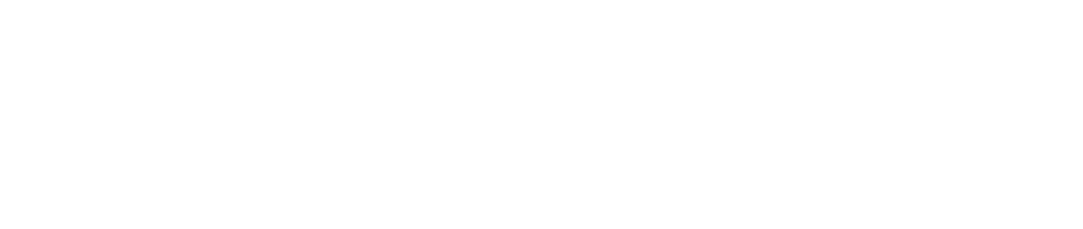
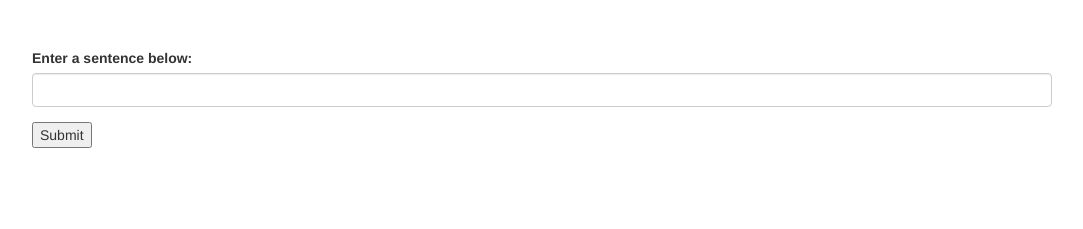
Before and after one commit to davidabutler92/word-puzzle, a plain HTML site: page index.html in a window 1280 px wide. Shown: the whole page, without its empty margins (98-1181 px from the left). Drawn offline with Linux system fonts and the light colour scheme.

Commit message:
add form-group for user input and #output-sentence for users new outputted sentence to be displayed

```diff
--- a/css/main.css
+++ b/css/main.css
@@ -0,0 +1,7 @@
+#output-container {
+  display: none;
+}
+
+.jumbotron {
+  background: none;
+}
--- a/index.html
+++ b/index.html
@@ -8,6 +8,23 @@
     <title></title>
   </head>
   <body>
-
+    <div class="container">
+      <div class="jumbotron">
+        <form id="puzzle-form">
+          <div class="form-group">
+            <label for="sentence">Enter a sentence below:</label>
+            <input type="text" name="sentence" id="sentence" class="form-control" required>
+          </div>
+          <button class="submit" class="btn btn-primary">Submit</button>
+        </form>
+      </div>
+    </div>
+    <div class="container" id="output-container">
+      <div class="jumbotron">
+        <div>
+          <h3><span id="output-sentence"></span></h3>
+        </div>
+      </div>
+    </div>
   </body>
 </html>
```
